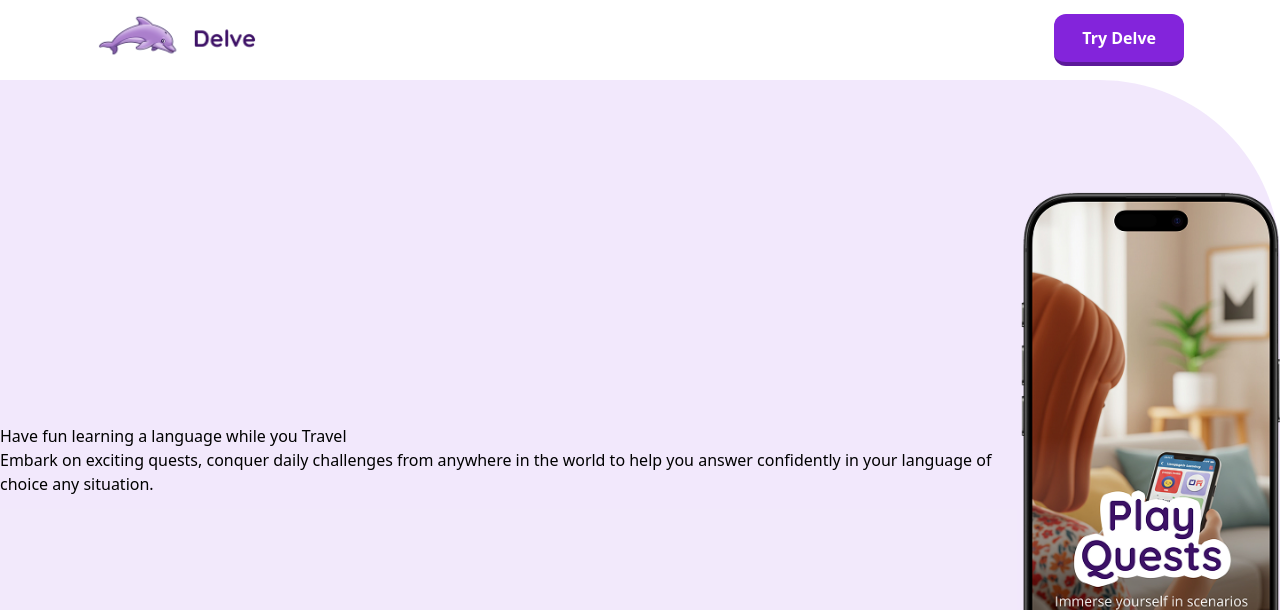
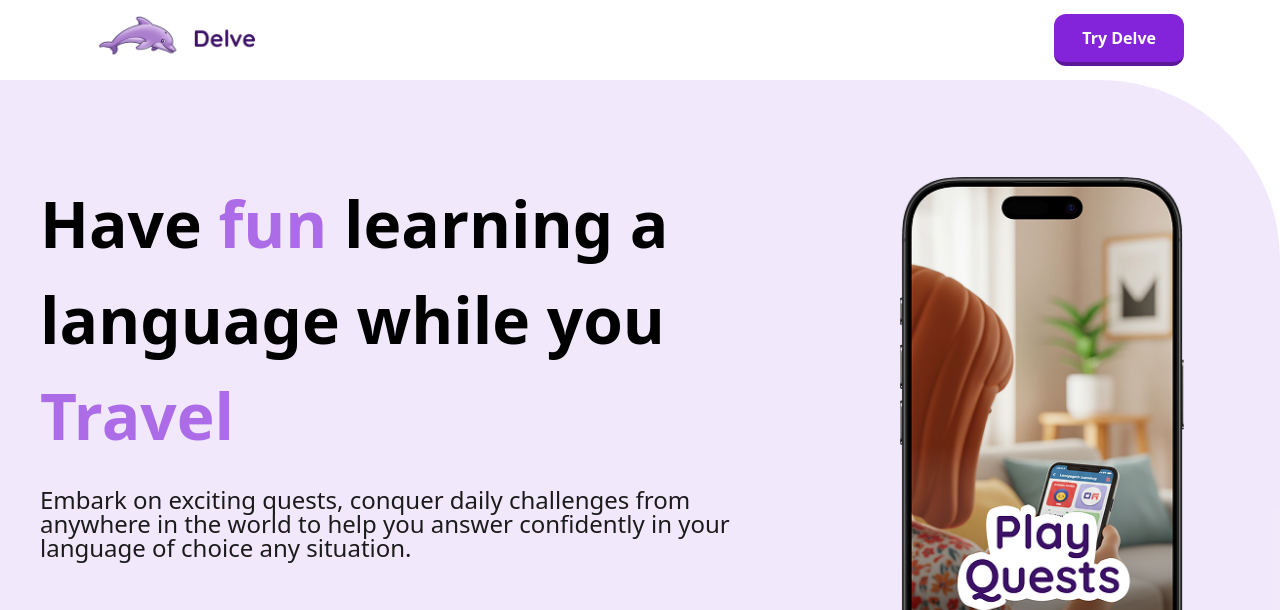
Before and after one commit to Torettosaviour17/delve-vue, a Vue app: page / in a window 1280 px wide. Shown: the top 610 px of the page. Built offline with nearby package versions, Linux system fonts and the light colour scheme.

Commit message:
am stail building hero section

```diff
--- a/src/components/homecomponents/Herosection.vue
+++ b/src/components/homecomponents/Herosection.vue
@@ -1,22 +1,25 @@
 <template>
   <div
-    class="bg-[#8324DB1A] w-full h-[95vh] flex justify-center items-center rounded-tr-[180px]"
+    class="bg-[#8324DB1A] w-full h-[100vh] flex justify-between pl-10 p-24  rounded-tr-[180px]"
   >
-    <div>
-      <h1>Have fun learning a language while you Travel</h1>
-      <p>
+    <div class="w-[65%]">
+      <h1 class="font-bold text-[64px] pb-6">
+        Have
+        <span class="text-[#AC6CE7] leading-[80px] tracking-normal">fun</span>
+        learning a language while you <span class="text-[#AC6CE7]">Travel</span>
+      </h1>
+      <p class="font-light text-[#1B1B1B] text-[24px] leading-[100%]">
         Embark on exciting quests, conquer daily challenges from anywhere in the
         world to help you answer confidently in your language of choice any
         situation.
       </p>
     </div>
-    <div>
+    <div class="w-[25%]">
       <img :src="heroimg" alt="heroimg" />
     </div>
   </div>
 </template>
 <script>
-
 export default {
   name: "Herosection",
   data() {
```
